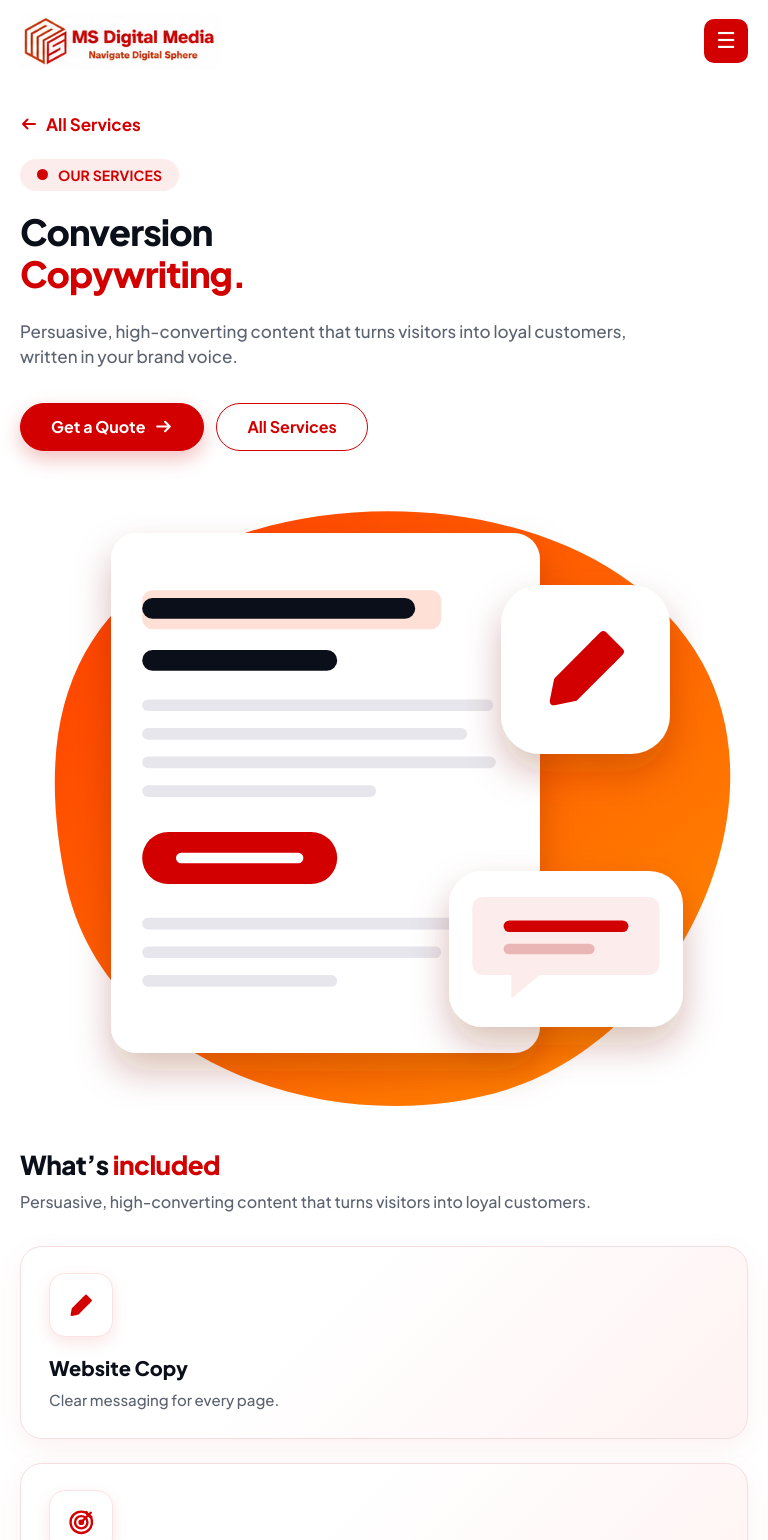
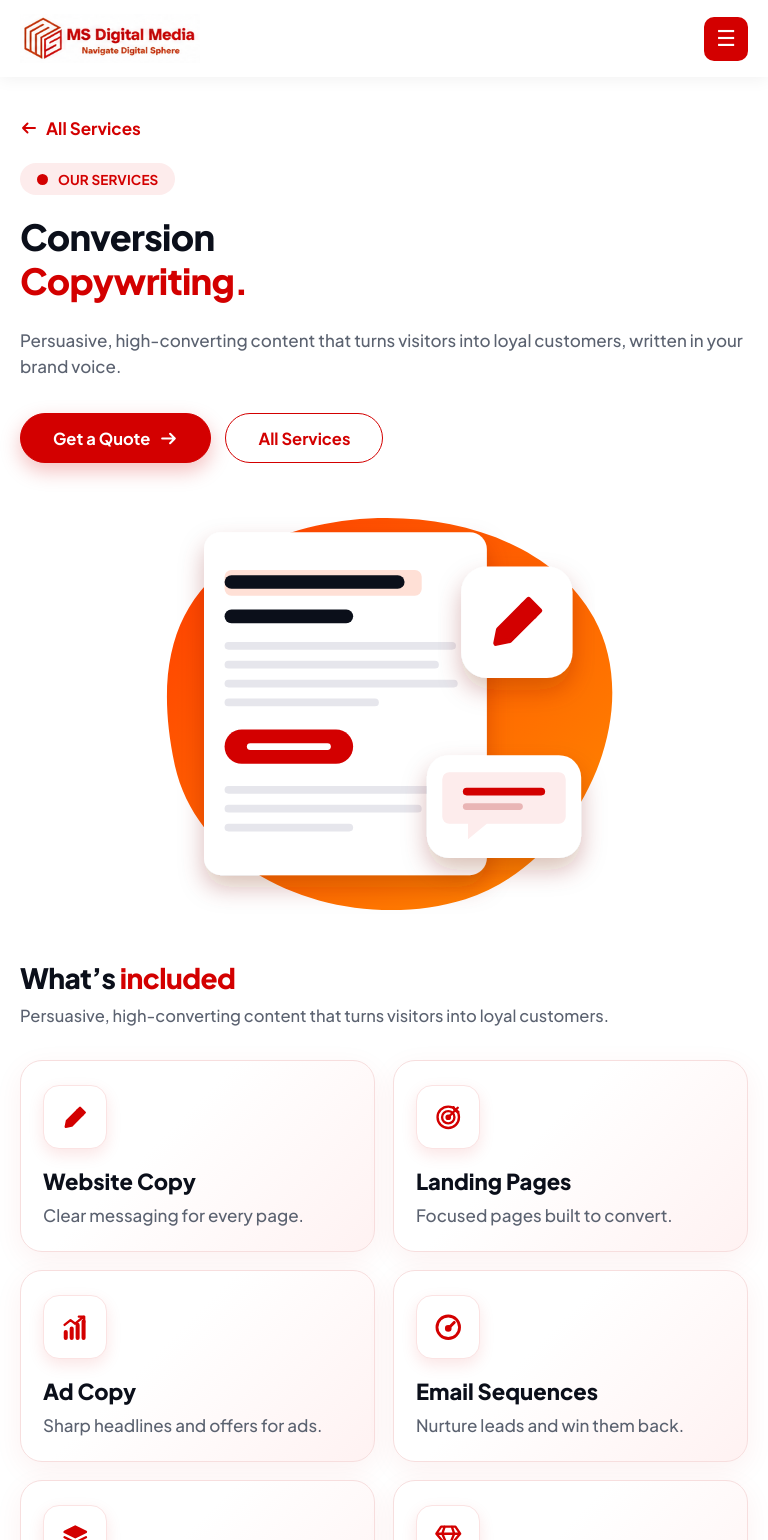
Before and after one commit to GOWTHAM-SK2006/MS-DIGITAL-MEDIA, a Next.js app: page /services/conversion-copywriting in a window 768 px wide. Shown: the top 1540 px of the page. Built offline with nearby package versions, Linux system fonts and the light colour scheme.

Commit message:
Fix responsive design for mobile, tablet, and desktop viewports

```diff
--- a/app/globals.css
+++ b/app/globals.css
@@ -26,6 +26,10 @@ h1{font-size:5.6rem;line-height:5.5rem;font-weight:800;letter-spacing:-.025em}h1
 .ctas{display:flex;gap:2.8rem}
 .feat{display:flex;align-items:center;gap:2.2rem;font-size:2.1rem;font-weight:700;white-space:nowrap;height:4.6rem}.feat svg{font-size:4rem;color:var(--red)}
 .vd{width:.2rem;height:4.7rem;background:#d9d9de}
+.fr-wrap{display:flex;align-items:center}
+.h1-serv{font-size:5.4rem;line-height:5.3rem;white-space:nowrap}
+.h1-contact{font-size:6.4rem;line-height:6.5rem}
+.m-quote{display:none!important}
 .art{-webkit-mask-image:linear-gradient(90deg,transparent,#000 7%,#000 93%,transparent);mask-image:linear-gradient(90deg,transparent,#000 7%,#000 93%,transparent);display:block}
 .card{background:linear-gradient(135deg,#fff 40%,#fff2f2);border:.15rem solid #f7dede;border-radius:2.2rem;box-shadow:0 .8rem 3rem rgba(211,0,0,.06);display:flex;gap:3rem;align-items:flex-start}
 .ib{flex:none;display:grid;place-items:center;background:#fff;border:.15rem solid #fbe3e3;border-radius:2rem;box-shadow:0 .6rem 1.6rem rgba(211,0,0,.1);color:var(--red)}.ib svg{width:50%;height:50%}
@@ -35,7 +39,7 @@ h1{font-size:5.6rem;line-height:5.5rem;font-weight:800;letter-spacing:-.025em}h1
 .blob{position:absolute;z-index:1}
 .ci{display:flex;gap:2.5rem;align-items:center}.ci .ib{width:7.6rem;height:7.6rem;border-radius:1.9rem}.ci b{display:block;font-size:2.3rem;font-weight:800;line-height:3rem}.ci small{font-size:1.7rem;color:var(--gray);font-weight:500}
 .soc{display:flex;gap:2rem;align-items:center;font-size:2.1rem;font-weight:800}.soc span{width:4.6rem;height:4.6rem;border-radius:50%;display:grid;place-items:center;color:#fff;font-size:2.4rem}.soc svg{width:55%;height:55%;fill:#fff;stroke:none}
-.form{background:#fff;border-radius:3rem;box-shadow:0 2rem 6rem rgba(160,40,0,.14);padding:4.2rem 4.2rem;border:.1rem solid #fbe9e9}
+.form{background:#fff;border-radius:3rem;box-shadow:0 2rem 6rem rgba(160,40,0,.14);padding:4.2rem 4.2rem;border:.1rem solid #fbe9e9;height:62rem}
 .fh{display:flex;gap:2.4rem;align-items:center}.fh .ib{width:8.4rem;height:8.4rem;border-radius:2rem}.fh h2{font-size:3.3rem;font-weight:800;line-height:4rem}.fh p{font-size:1.8rem;color:var(--gray);font-weight:500;margin-top:.4rem}
 .fg{display:grid;grid-template-columns:1fr 1fr;gap:2.6rem 2.6rem;margin-top:3.9rem}
 .fld{position:relative}.fld svg{position:absolute;left:2.1rem;top:50%;transform:translateY(-50%);font-size:2.2rem;color:#777}
@@ -52,18 +56,98 @@ h1{font-size:5.6rem;line-height:5.5rem;font-weight:800;letter-spacing:-.025em}h1
 .dgrid{display:grid;grid-template-columns:repeat(3,1fr);gap:2.4rem}.dgrid.four{grid-template-columns:repeat(4,1fr)}.dc{padding:2.6rem 2.8rem;display:block}.dc .ib{width:5.6rem;height:5.6rem;border-radius:1.6rem;margin-bottom:1.8rem}.dc .ib svg{width:46%;height:46%}.dc h3{font-size:2.2rem;font-weight:800;margin-bottom:.8rem}.dc p{font-size:1.7rem;line-height:2.4rem;color:var(--gray);font-weight:500}.dc .n{font-size:3.6rem;font-weight:800;color:var(--red);line-height:1;margin-bottom:1.4rem}
 .cta{margin-top:9rem;border-radius:3.4rem;padding:6rem;text-align:center;color:#fff;background:linear-gradient(135deg,#c80000,#ff4a00)}.cta h2{font-size:4rem;font-weight:800;margin-bottom:1.2rem}.cta p{font-size:1.9rem;opacity:.92;margin-bottom:3.2rem}.cta .btn{background:#fff;border-color:#fff}
 .chips{display:flex;flex-wrap:wrap;gap:1.4rem}.chips a{padding:1.3rem 2.4rem;border-radius:99px;border:.15rem solid #f3d2d2;background:#fff;font-weight:700;font-size:1.7rem}.chips a:hover,.chips a.cur{background:var(--red);color:#fff;border-color:var(--red)}
-@media(max-width:1023px){.det{padding:3rem 2rem 6rem}.dhero{grid-template-columns:1fr;gap:3rem}.dgrid,.dgrid.four{grid-template-columns:1fr}.dsec{margin-top:5rem}.dsec h2,.cta h2{font-size:2.6rem}.dsec>p,.cta p{font-size:1.6rem}.cta{padding:3.4rem 2rem;margin-top:5rem}.dc h3{font-size:2rem}.dc p{font-size:1.5rem}.dart{max-width:32rem}}
 @media(max-width:1023px){
-html{font-size:10px}.page{aspect-ratio:auto;padding:0 2rem 6rem;min-height:100vh}
-.nav{position:relative;padding:1.4rem 2rem;height:auto;flex-wrap:wrap}.logo img{width:20rem}.quote{display:none}
-.burger{display:block;background:var(--red);color:#fff;border:0;border-radius:1rem;font-size:2.2rem;width:4.4rem;height:4.4rem}
-.links{display:none;position:static;transform:none;flex-direction:column;width:100%;gap:.4rem;padding:1rem 0;font-size:1.7rem}.links.open{display:flex}.dd .menu{display:none!important}
-body{--nl:2rem;--nr:2rem}.a,.page .a{position:static;width:auto!important;margin-top:2rem}.page{display:flex;flex-direction:column}
-.nav{position:sticky;background:#fff;top:0;margin:0;width:100%;z-index:20}
-h1{font-size:3.6rem;line-height:4.2rem}.lead{font-size:1.7rem;line-height:2.5rem}.badge{font-size:1.4rem;height:3.2rem}
-.ctas{flex-wrap:wrap;gap:1.2rem}.btn{height:4.8rem;padding:0 3rem;font-size:1.6rem}
-.home-c{text-align:center}.home-c .badge,.home-c .ctas{justify-content:center;display:inline-flex}.home-c .ctas{display:flex}
-.fr{display:grid;grid-template-columns:1fr 1fr;gap:1.4rem}.vd{display:none}.feat{font-size:1.6rem;gap:1.2rem}.feat svg{font-size:3rem}
-.grid3{grid-template-columns:1fr;gap:1.6rem!important}.card{height:auto!important;gap:1.8rem}.ab h3,.sv h3{font-size:2rem}.ab p,.sv p,.sv a{font-size:1.5rem;line-height:2.2rem}
-.ib{width:6.4rem!important;height:6.4rem!important}.art{width:100%;height:auto}.blob{display:none}.form{padding:2.4rem}.fg{grid-template-columns:1fr}.fld.t,.send,.ok{grid-column:auto}.fh h2{font-size:2.4rem}.ci b{font-size:1.8rem;line-height:2.4rem}.ci small{font-size:1.4rem}.soc{flex-wrap:wrap}.ctaw{width:100%}
+html{font-size:10px}
+body{--nl:2rem;--nr:2rem;overflow-x:hidden}
+.page{display:flex;flex-direction:column;aspect-ratio:auto;min-height:auto;padding:4rem 2.4rem 7rem;max-width:100%;overflow:visible}
+.wave{display:none}
+.blob{display:none}
+.a,.page .a{position:static !important;left:auto !important;top:auto !important;transform:none !important;width:100% !important;max-width:100% !important;margin-top:2rem}
+
+.nav{position:sticky;top:0;left:0;right:0;height:auto;padding:1.4rem 2rem;background:#fff;box-shadow:0 0.2rem 1.6rem rgba(0,0,0,0.06);flex-wrap:wrap;z-index:100}
+.logo img{width:18rem;max-width:65vw}
+.quote{display:none}
+.burger{display:flex;align-items:center;justify-content:center;background:var(--red);color:#fff;border:0;border-radius:1rem;font-size:2.2rem;width:4.4rem;height:4.4rem;cursor:pointer;line-height:1}
+.links{display:none;position:static;transform:none;flex-direction:column;width:100%;gap:.6rem;padding:1.6rem 0 .8rem;font-size:1.7rem}
+.links.open{display:flex}
+.links>a,.links .dd>a{height:4.4rem;padding:0 1.6rem;border-radius:1.2rem;background:#fdf2f2;color:var(--ink)}
+.links a.on{background:var(--red);color:#fff}
+.dd{position:static;width:100%}
+.dd .menu{display:flex !important;position:static !important;box-shadow:none !important;padding:.8rem .6rem .8rem 1.6rem !important;background:transparent !important;flex-direction:column !important;min-width:auto !important;gap:.6rem !important}
+.dd .menu a{display:block;padding:0.9rem 1.4rem;border-radius:0.8rem;font-size:1.5rem;color:var(--gray);background:#fafafa}
+.dd .menu a:hover{background:var(--pink);color:var(--red)}
+.m-quote{display:inline-flex !important;margin-top:1.2rem;height:4.8rem !important;font-size:1.65rem !important}
+
+h1,.h1-serv,.h1-contact{font-size:3.4rem !important;line-height:4.2rem !important;letter-spacing:-.02em !important;white-space:normal !important;word-break:break-word}
+.lead{font-size:1.7rem;line-height:2.6rem;max-width:100% !important}
+.badge{font-size:1.35rem;height:3.2rem;align-self:flex-start}
+
+.home-c{text-align:center}
+.home-c .badge{align-self:center;margin:0 auto}
+.home-c.ctas{justify-content:center}
+
+.ctas{display:flex;flex-wrap:wrap;gap:1.4rem}
+.btn{height:5rem;padding:0 3.2rem;font-size:1.65rem}
+
+.vd{display:none !important}
+.fr-wrap{display:grid !important;grid-template-columns:repeat(2, 1fr) !important;gap:1.4rem !important;width:100% !important;max-width:44rem !important;margin:2.4rem auto 1rem !important}
+.feat{display:flex;align-items:center;justify-content:center;gap:1rem;font-size:1.6rem;font-weight:700;height:auto;padding:1.2rem 1.4rem;background:#fff5f5;border:.1rem solid #fed7d7;border-radius:1.4rem;white-space:nowrap}
+.feat svg{font-size:2.8rem;color:var(--red);flex-shrink:0}
+.ab-feats{margin:2.4rem auto !important}
+
+.art{width:100% !important;max-width:56rem !important;height:auto !important;margin:2.6rem auto 1rem !important;-webkit-mask-image:none !important;mask-image:none !important;border-radius:2rem;box-shadow:0 1rem 3.5rem rgba(211,0,0,0.08)}
+
+.grid3{display:grid !important;grid-template-columns:1fr !important;gap:2rem !important;width:100% !important}
+.card{height:auto !important;padding:2.4rem 2.2rem !important;gap:2rem !important;align-items:flex-start}
+.ib{width:6.4rem !important;height:6.4rem !important;border-radius:1.6rem !important;flex-shrink:0}
+.ab h3,.sv h3{font-size:2.1rem;line-height:2.8rem}
+.ab p,.sv p,.sv a{font-size:1.6rem;line-height:2.4rem}
+
+.ci{display:flex;gap:2rem;align-items:center;margin-top:1.8rem}
+.ci .ib{width:6.2rem !important;height:6.2rem !important}
+.ci b{font-size:1.85rem;line-height:2.6rem}
+.ci small{font-size:1.45rem}
+.soc{margin-top:2.4rem;flex-wrap:wrap;gap:1.6rem}
+
+.form{height:auto !important;padding:3rem 2.4rem !important;margin-top:3.6rem !important;border-radius:2.4rem !important}
+.fh h2{font-size:2.5rem;line-height:3.2rem}
+.fh p{font-size:1.55rem}
+.fg{grid-template-columns:1fr !important;gap:2rem !important;margin-top:2.6rem !important}
+.fld.t,.send,.ok{grid-column:auto !important}
+.fld input,.fld select,.fld textarea{height:5.6rem;font-size:1.65rem;border-radius:1.4rem}
+.fld textarea{height:13rem}
+.send{height:5.4rem;font-size:1.9rem}
+
+.det{padding:4rem 2rem 7rem;max-width:100%}
+.dhero{grid-template-columns:1fr;gap:3.5rem}
+.dhero h1{font-size:3.6rem !important;line-height:4.4rem !important}
+.dart2{max-width:48rem;margin:0 auto}
+.dsec{margin-top:5.5rem}
+.dsec h2{font-size:2.8rem}
+.dsec>p{font-size:1.65rem}
+.dgrid,.dgrid.four{grid-template-columns:1fr;gap:1.8rem}
+.dc{padding:2.2rem}
+.cta{padding:4rem 2.4rem;border-radius:2.6rem;margin-top:6rem}
+.cta h2{font-size:2.8rem;line-height:3.6rem}
+.cta p{font-size:1.65rem}
+.chips a{font-size:1.5rem;padding:1rem 1.8rem}
 }
+
+@media(min-width:640px) and (max-width:1023px){
+.grid3{grid-template-columns:repeat(2, 1fr) !important}
+.dgrid{grid-template-columns:repeat(2, 1fr)}
+.dgrid.four{grid-template-columns:repeat(2, 1fr)}
+.fr-wrap{max-width:58rem !important;grid-template-columns:repeat(4, 1fr) !important}
+.feat{font-size:1.45rem;padding:1rem 1.2rem}
+.fg{grid-template-columns:1fr 1fr !important}
+.fld.t,.send,.ok{grid-column:1/3 !important}
+.ctas{flex-wrap:nowrap}
+}
+
+@media(max-width:440px){
+.ctas{flex-direction:column;width:100%}
+.ctas .btn{width:100%;justify-content:center}
+.fr-wrap{grid-template-columns:1fr !important;max-width:30rem !important}
+.card{flex-direction:column}
+.ci{flex-direction:column;align-items:flex-start}
+}
--- a/components/ContactForm.jsx
+++ b/components/ContactForm.jsx
@@ -2,7 +2,7 @@
 import {useState} from 'react';
 import {S} from '../data/services';
 export default function ContactForm(){const [sent,setSent]=useState(false);return (
-<form className="a form" id="form" onSubmit={e=>{e.preventDefault();const f=e.target;if(!f.checkValidity()){f.reportValidity();return}setSent(true);f.reset()}} style={{'--x':800,'--t':188,'--ww':'83.8rem',height:'62rem'}} noValidate>
+<form className="a form" id="form" onSubmit={e=>{e.preventDefault();const f=e.target;if(!f.checkValidity()){f.reportValidity();return}setSent(true);f.reset()}} style={{'--x':800,'--t':188,'--ww':'83.8rem'}} noValidate>
 <div className="fh"><span className="ib"><svg className="i"><use href="/#plane"/></svg></span><div><h2>Send Us a Message</h2><p>Fill in the details below and our team will reach out to you soon.</p></div></div>
 <div className="fg">
 <label className="fld"><svg className="i"><use href="/#user"/></svg><input required placeholder="Your Name *" aria-label="Your Name"/></label>
--- a/components/Navbar.jsx
+++ b/components/Navbar.jsx
@@ -41,9 +41,10 @@ export default function Navbar() {
           <div className="menu">{S.map((s, i) => <Link key={s[1]} href={'/services/' + SL[i]}>{s[1]}</Link>)}</div>
         </span>
         <Link href="/#contact" className={on('contact')}>Contact</Link>
+        <Link className="btn f m-quote" href="/#contact">Get a Quote <svg className="i" style={arrow}><use href="#arrow" /></svg></Link>
       </nav>
       <Link className="btn quote" href="/#contact">Get a Quote <svg className="i" style={arrow}><use href="#arrow" /></svg></Link>
-      <button className="burger" onClick={() => setOpen((o) => !o)} aria-label="Menu">☰</button>
+      <button className="burger" onClick={() => setOpen((o) => !o)} aria-label="Menu">{open ? '✕' : '☰'}</button>
     </header>
   );
 }
```
Also changed, not shown: app/page.jsx (+14 -11 lines).
